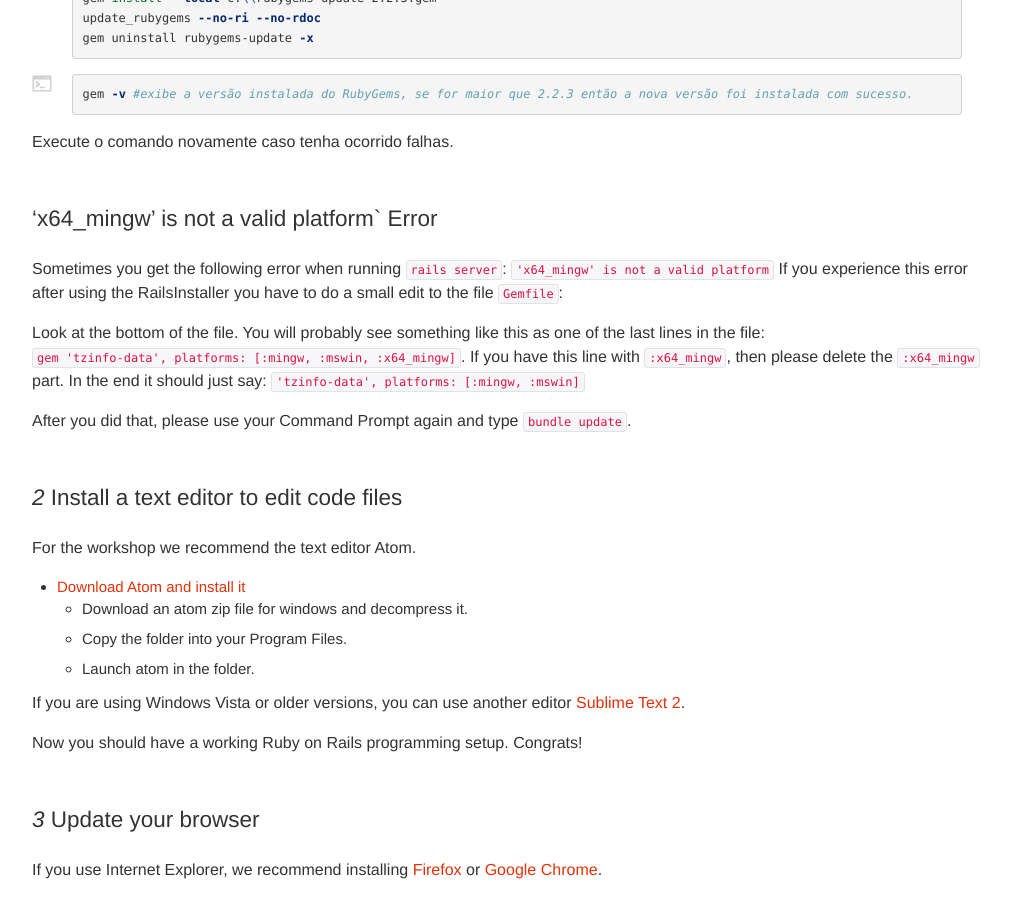
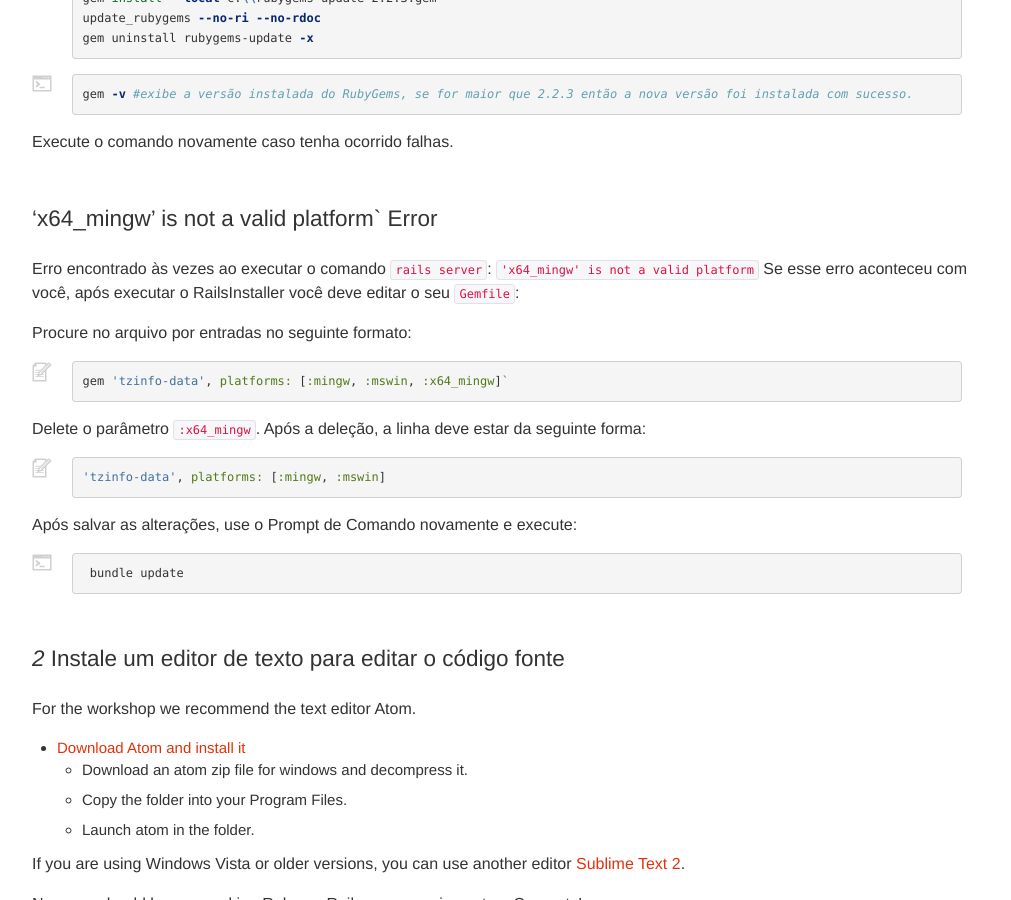
Before and after one commit to railsgirls/guides.railsgirls.com, a Jekyll site: the page built from _posts/2015-11-24-instalacao.markdown, in a window 1280 px wide and 900 px high, scrolled down 4347 px. Shown: the whole window, without its empty margins (53-1064 px from the left). Built offline with Jekyll 4.4.1, drawn with Linux system fonts in a browser that asks for light colours; nearby versions of some CDN libraries.

Commit message:
Continue instalacao post translation.

```diff
--- a/_posts/2015-11-24-instalacao.markdown
+++ b/_posts/2015-11-24-instalacao.markdown
@@ -181,16 +181,28 @@ Execute o comando novamente caso tenha ocorrido falhas.
 
 ### 'x64_mingw' is not a valid platform` Error
 
-Sometimes you get the following error when running `rails server`:
-`'x64_mingw' is not a valid platform` If you experience this error after using the RailsInstaller you have to do a small edit to the file `Gemfile`:
+Erro encontrado às vezes ao executar o comando `rails server`:
+`'x64_mingw' is not a valid platform` Se esse erro aconteceu com você, após executar o RailsInstaller você deve editar o seu `Gemfile`:
 
-Look at the bottom of the file. You will probably see something like this as one of the last lines in the file:
-`gem 'tzinfo-data', platforms: [:mingw, :mswin, :x64_mingw]`. If you have this line with `:x64_mingw`, then please delete the `:x64_mingw` part. In the end it should just say:
-`'tzinfo-data', platforms: [:mingw, :mswin]`
+Procure no arquivo por entradas no seguinte formato:
 
-After you did that, please use your Command Prompt again and type `bundle update`.
+{%highlight ruby %}
+gem 'tzinfo-data', platforms: [:mingw, :mswin, :x64_mingw]`
+{% endhighlight %}
 
-### *2* Install a text editor to edit code files
+Delete o parâmetro `:x64_mingw`. Após a deleção, a linha deve estar da seguinte
+forma:
+{%highlight ruby %}
+'tzinfo-data', platforms: [:mingw, :mswin]
+{% endhighlight %}
+
+Após salvar as alterações, use o Prompt de Comando novamente e execute:
+
+{%highlight sh %}
+ bundle update
+{% endhighlight %}
+
+### *2* Instale um editor de texto para editar o código fonte
 
 For the workshop we recommend the text editor Atom.
 
@@ -211,8 +223,7 @@ Open [whatbrowser.org](http://whatbrowser.org) and update your browser if you do
 
 ### *4* Install node
 
-This is not strictly necessary, but it avoids a problem with and ExecJS::RuntimeError that might
-occur later  ([see stackoverflow](https://stackoverflow.com/questions/12520456/execjsruntimeerror-on-windows-trying-to-follow-rubytutorial)).
+This is not strictly necessary, but it avoids a problem with and ExecJS::RuntimeError that might occur later  ([see stackoverflow](https://stackoverflow.com/questions/12520456/execjsruntimeerror-on-windows-trying-to-follow-rubytutorial)).
 
 * Go to [https://nodejs.org/](https://nodejs.org/) and install node
 
```
